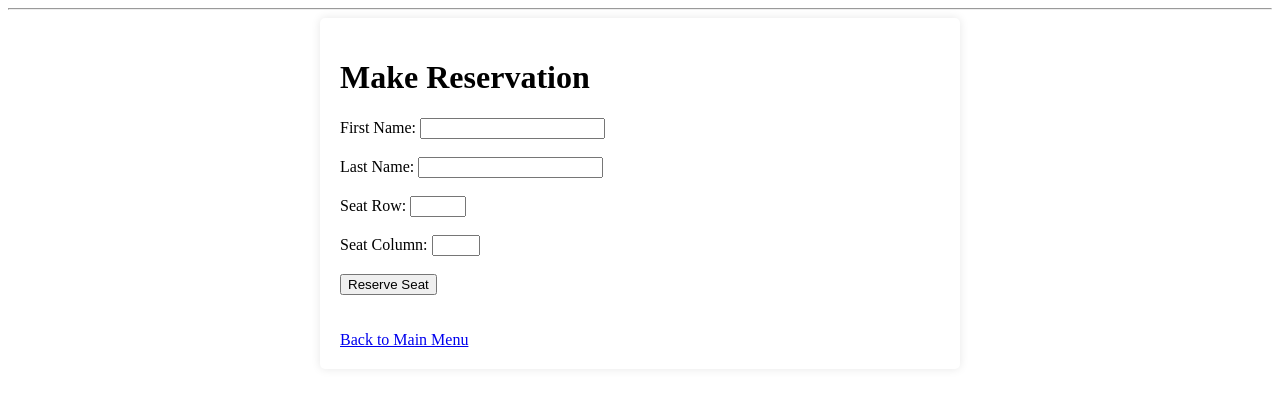
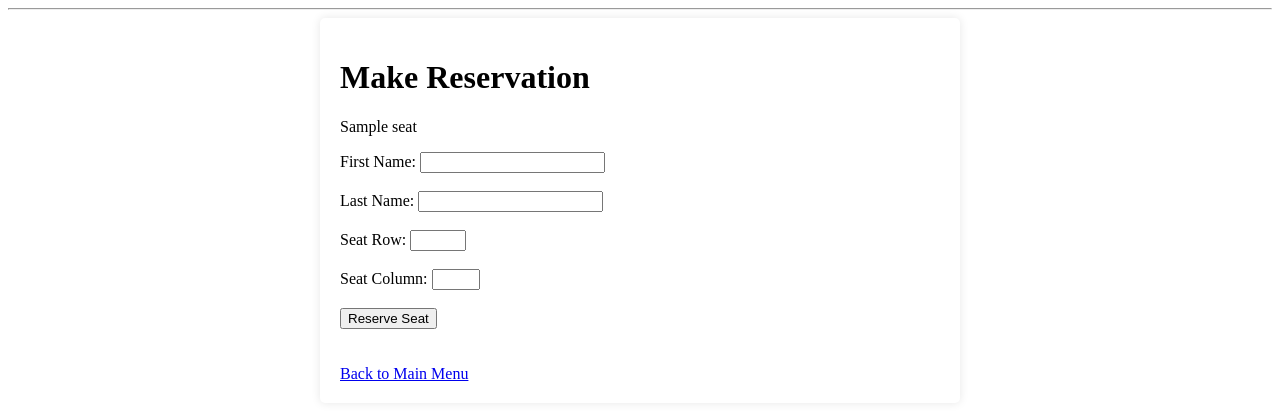
Before and after one commit to rcdohm/4320-Final, a Flask app: template templates/reservations.html in a window 1280 px wide. Shown: the part 63-483 px from the top of the page. Run offline with Flask 3, Linux system fonts and the light colour scheme; the template is opened without the code that fills it: most values are stand-ins (such as "Sample title", 1, 10 or a date in 2020).

Commit message:
added back seat chart

```diff
--- a/templates/admin.html
+++ b/templates/admin.html
@@ -21,7 +21,9 @@
             <button type="submit">Submit</button>
         </form>
         {% if authenticated %}
-            <p>logged in</p>
+            {% for seat in chart %}
+            <p>{{ seat }}</p>
+            {% endfor %}
         {% endif %}
 
     </div>
--- a/templates/reservations.html
+++ b/templates/reservations.html
@@ -10,6 +10,9 @@
         {% if error_message %}
             <div class="alert">{{ error_message }}</div>
         {% endif %}
+        {% for seat in chart %}
+                <p>{{ seat }}</p>
+        {% endfor %}
         <form action="/reserve" method="post">
             <div>
                 <label for="first_name">First Name:</label>
```
